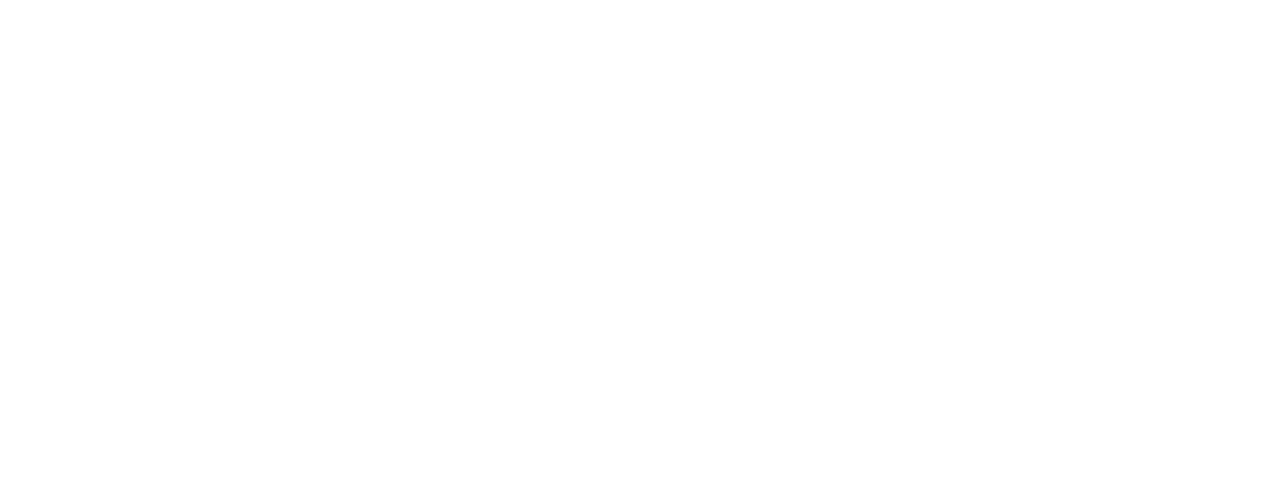
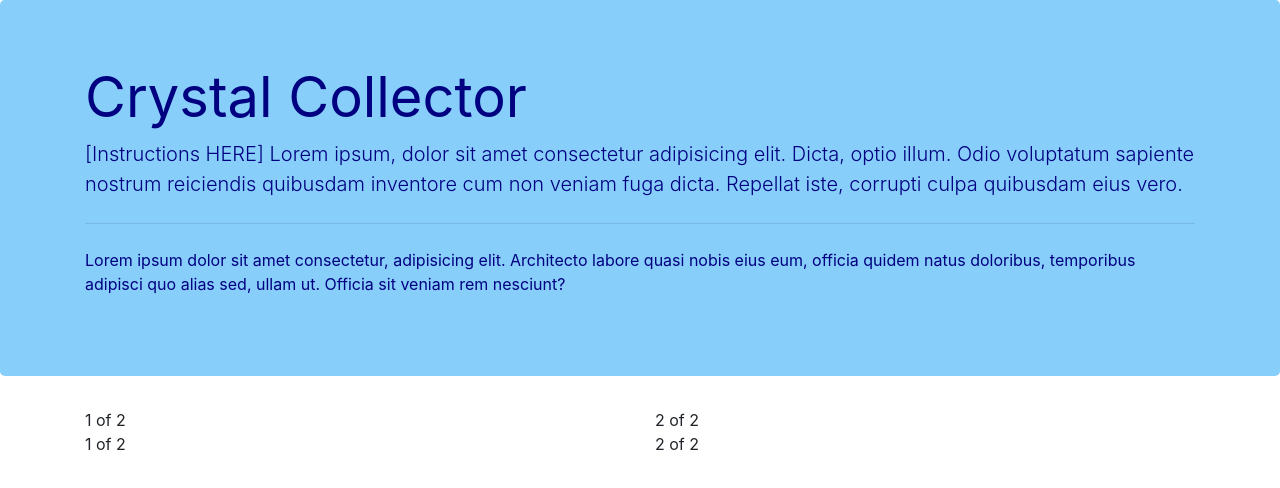
Before and after one commit to bluesally1031/unit-4-game, a plain HTML site: page index.html in a window 1280 px wide. Drawn offline with nearby package versions, Linux system fonts and the light colour scheme.

Commit message:
Crystal Collector pseudo code

```diff
--- a/index.html
+++ b/index.html
@@ -4,9 +4,54 @@
     <meta charset="UTF-8">
     <meta name="viewport" content="width=device-width, initial-scale=1.0">
     <meta http-equiv="X-UA-Compatible" content="ie=edge">
-    <title>Document</title>
+    <title>Crystal Collector</title>
+
+    <!-- Bootstrap -->
+    <link href="https://stackpath.bootstrapcdn.com/bootstrap/4.1.3/css/bootstrap.min.css" rel="stylesheet" integrity="sha384-MCw98/SFnGE8fJT3GXwEOngsV7Zt27NXFoaoApmYm81iuXoPkFOJwJ8ERdknLPMO" crossorigin="anonymous">
+
+    <!-- CSS -->
+    <link rel="stylesheet" href="styles.css">
+
 </head>
 <body>
+    <div class="crystals">
+        <!-- Jumbotron -->
+        <div class="jumbotron" style="background-color: lightskyblue; color: navy">
+            <div class="container">
+                <h1 class="display-4"><strong>Crystal Collector</strong></h1>
+                <p class="lead">[Instructions HERE] Lorem ipsum, dolor sit amet consectetur adipisicing elit. Dicta, optio illum. Odio voluptatum sapiente nostrum reiciendis quibusdam inventore cum non veniam fuga dicta. Repellat iste, corrupti culpa quibusdam eius vero.</p>
+                <hr class="my-4">
+                <p>Lorem ipsum dolor sit amet consectetur, adipisicing elit. Architecto labore quasi nobis eius eum, officia quidem natus doloribus, temporibus adipisci quo alias sed, ullam ut. Officia sit veniam rem nesciunt?</p>
+            </div>
+        </div>
 
+        <!-- Row One -->
+        <div class="container">
+            <div class="row">
+                <div class="col">
+                    1 of 2
+                </div>
+                <div class="col">
+                    2 of 2
+                </div>
+            </div>
+        </div>
+
+        <!-- Row Two -->
+        <div class="container">
+            <div class="row">
+                <div class="col">
+                    1 of 2
+                </div>
+                <div class="col">
+                    2 of 2
+                </div>
+            </div>
+        </div>
+
+    </div>
+
+    <!-- JS -->
+    <script src="game.js"></script>
 </body>
 </html>
```
Also changed, not shown: assets/js/game.js (+45 -0 lines), assets/images/blue-crystal.jpg (added), assets/images/pink-crystal.jpg (added), assets/images/purple-crystal.jpg (added), assets/images/red-crystal.jpg (added).
